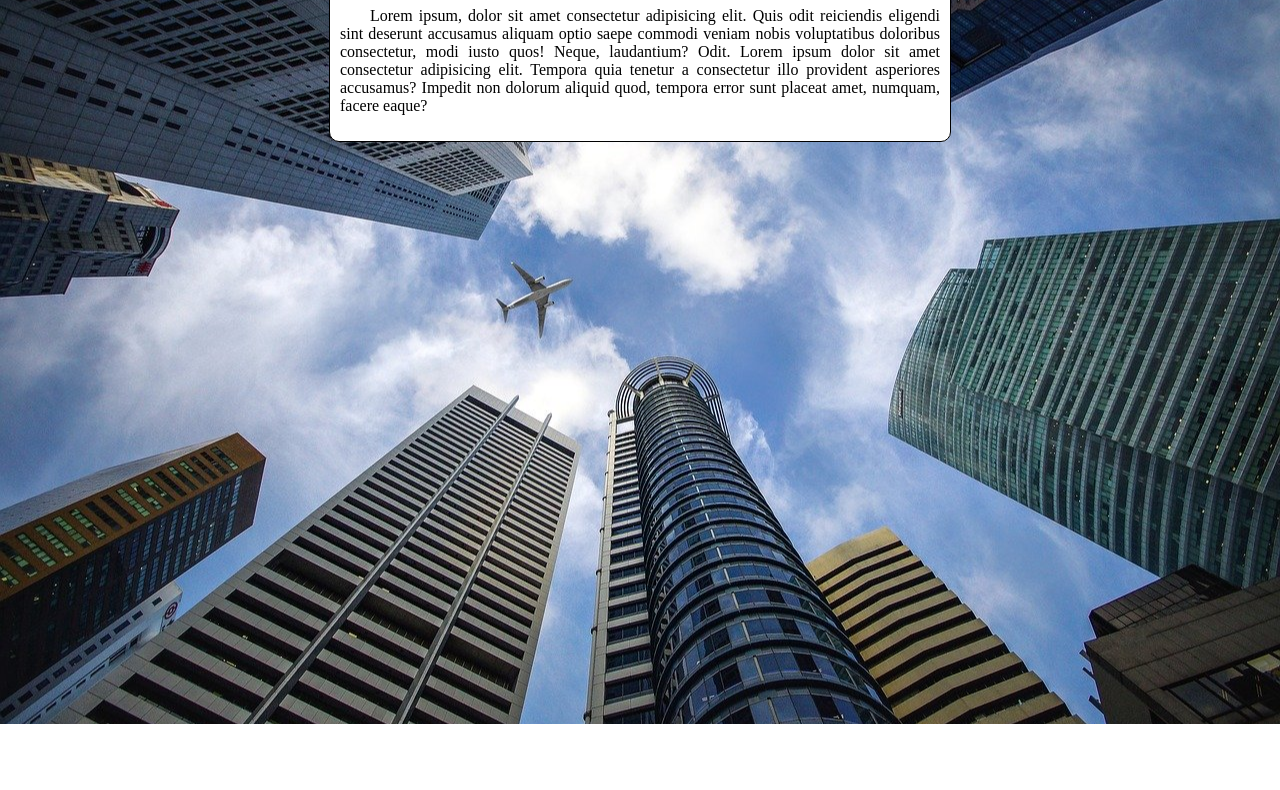
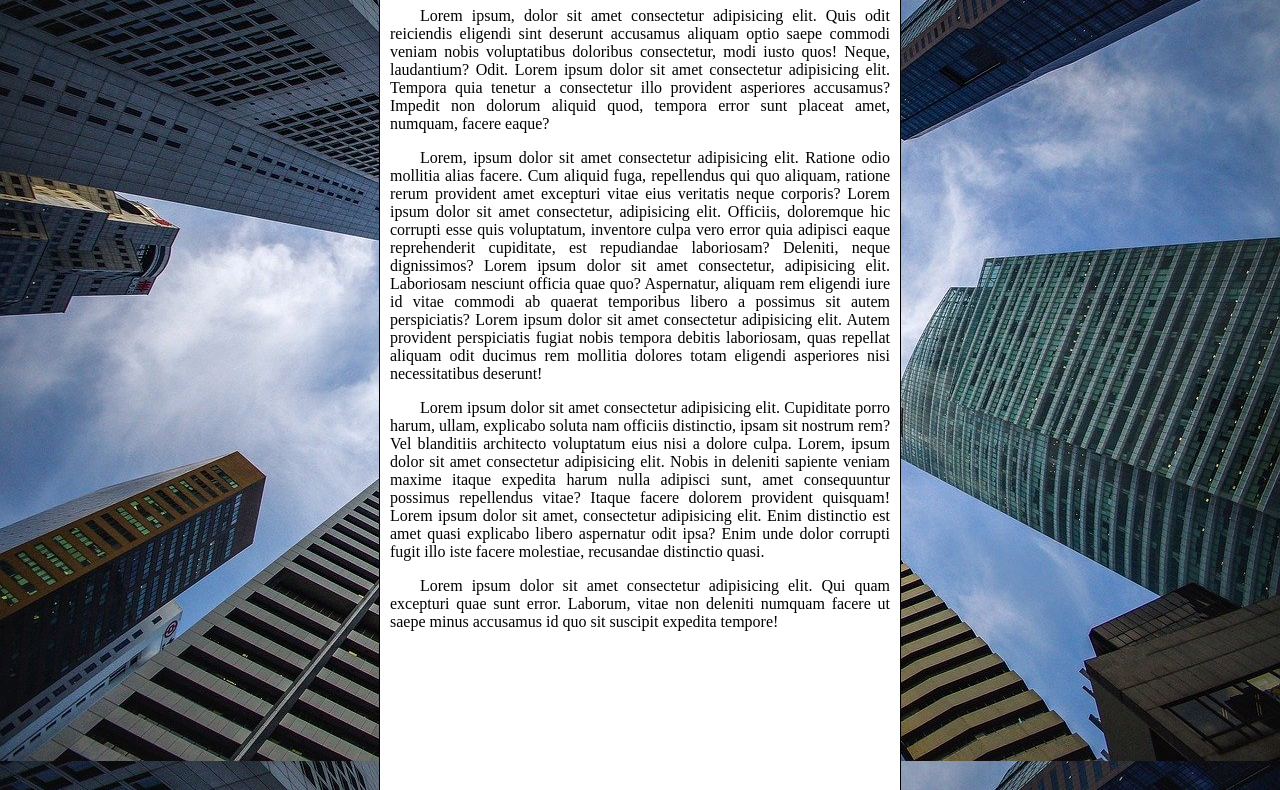
Before and after one commit to Grabileu/sitep, a plain HTML site: page index.html in a window 1280 px wide. Shown: the part 92-882 px from the top of the page. Before the commit the page ends 816 px from the top, so only its background shows below. Drawn offline with Linux system fonts and the light colour scheme.

Commit message:
Atualização v1

```diff
--- a/index.html
+++ b/index.html
@@ -10,6 +10,9 @@
     <main>
         <h1>Mentira vei</h1>
         <p>Lorem ipsum, dolor sit amet consectetur adipisicing elit. Quis odit reiciendis eligendi sint deserunt accusamus aliquam optio saepe commodi veniam nobis voluptatibus doloribus consectetur, modi iusto quos! Neque, laudantium? Odit. Lorem ipsum dolor sit amet consectetur adipisicing elit. Tempora quia tenetur a consectetur illo provident asperiores accusamus? Impedit non dolorum aliquid quod, tempora error sunt placeat amet, numquam, facere eaque?</p>
+        <p>Lorem, ipsum dolor sit amet consectetur adipisicing elit. Ratione odio mollitia alias facere. Cum aliquid fuga, repellendus qui quo aliquam, ratione rerum provident amet excepturi vitae eius veritatis neque corporis? Lorem ipsum dolor sit amet consectetur, adipisicing elit. Officiis, doloremque hic corrupti esse quis voluptatum, inventore culpa vero error quia adipisci eaque reprehenderit cupiditate, est repudiandae laboriosam? Deleniti, neque dignissimos? Lorem ipsum dolor sit amet consectetur, adipisicing elit. Laboriosam nesciunt officia quae quo? Aspernatur, aliquam rem eligendi iure id vitae commodi ab quaerat temporibus libero a possimus sit autem perspiciatis? Lorem ipsum dolor sit amet consectetur adipisicing elit. Autem provident perspiciatis fugiat nobis tempora debitis laboriosam, quas repellat aliquam odit ducimus rem mollitia dolores totam eligendi asperiores nisi necessitatibus deserunt!</p>
+        <p>Lorem ipsum dolor sit amet consectetur adipisicing elit. Cupiditate porro harum, ullam, explicabo soluta nam officiis distinctio, ipsam sit nostrum rem? Vel blanditiis architecto voluptatum eius nisi a dolore culpa. Lorem, ipsum dolor sit amet consectetur adipisicing elit. Nobis in deleniti sapiente veniam maxime itaque expedita harum nulla adipisci sunt, amet consequuntur possimus repellendus vitae? Itaque facere dolorem provident quisquam! Lorem ipsum dolor sit amet, consectetur adipisicing elit. Enim distinctio est amet quasi explicabo libero aspernatur odit ipsa? Enim unde dolor corrupti fugit illo iste facere molestiae, recusandae distinctio quasi.</p>
+        <p>Lorem ipsum dolor sit amet consectetur adipisicing elit. Qui quam excepturi quae sunt error. Laborum, vitae non deleniti numquam facere ut saepe minus accusamus id quo sit suscipit expedita tempore!</p>
     </main>
 </body>
 </html>
--- a/style.css
+++ b/style.css
@@ -4,23 +4,25 @@ body {
     height: 100vh;
     background-image: url(imagens/wallpaper002.jpg);
     background-position: center center;
-    background-repeat: no-repeat;
     background-size: cover;
+    background-attachment: fixed;
     text-align: justify;
 
 }
 
 main {
     background-color: white;
-   width: 600px;
+    max-width: 500px;
     margin: auto;
     padding: 10px;
     border-radius: 10px;
     border: 1px solid black;
+    height: 1000px;
 }
 
 main h1 {
     text-align: center;
+
 }
 
 main p {
```
